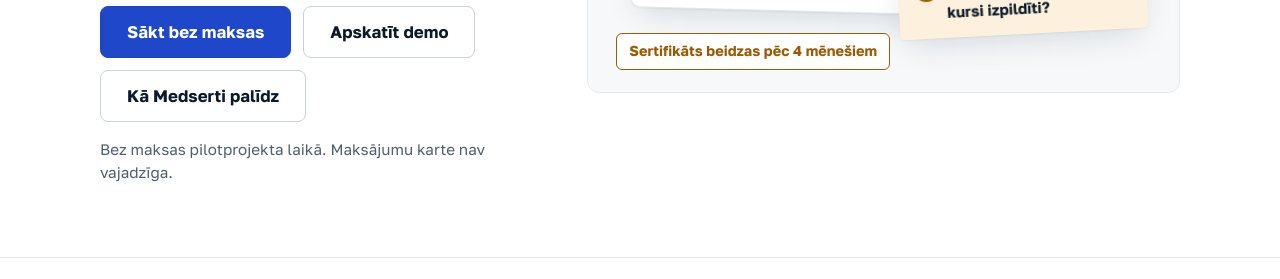
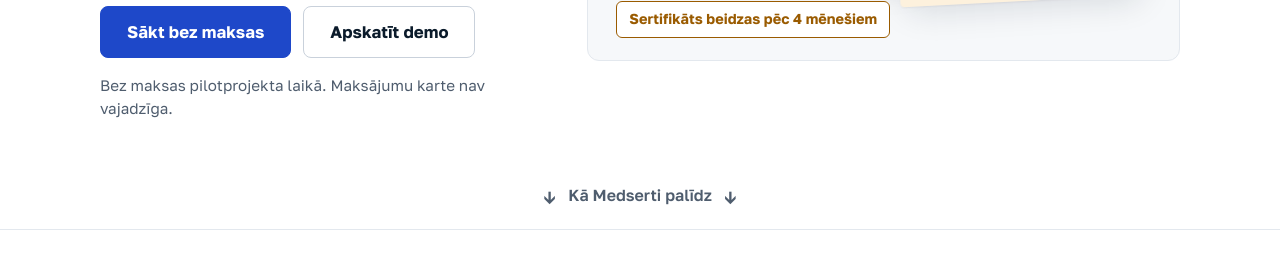
Before and after one commit to EdgarsKokins/medserti, a Next.js app: page / in a window 1280 px wide. Shown: the part 588-867 px from the top of the page. Built offline with nearby package versions, Linux system fonts and the light colour scheme; no server answers.

Commit message:
Landing: replace the third hero button with a centred "↓ Kā Medserti palīdz ↓" scroll cue
Quiet text row at the foot of the hero, arrows bob gently (off with reduced motion),
scrolls smoothly to the answer section.

Co-Authored-By: Claude Opus 5.5 <noreply@anthropic.com>

```diff
--- a/app/landing.module.css
+++ b/app/landing.module.css
@@ -7,6 +7,17 @@
 
 /* ---------- hero ---------- */
 .hero { border-bottom: 1px solid var(--border); }
+.scrollCue {
+  display: flex; align-items: center; justify-content: center; gap: 12px;
+  max-width: 1120px; margin: -24px auto 0; padding: 14px 20px 22px;
+  color: var(--muted); font-weight: 600; text-decoration: none;
+}
+.scrollCue:hover, .scrollCue:focus-visible { color: var(--accent); }
+.cueArrow { display: inline-block; font-size: 1.1rem; line-height: 1; }
+@media (prefers-reduced-motion: no-preference) {
+  .cueArrow { animation: cueBob 2.4s ease-in-out infinite; }
+}
+@keyframes cueBob { 0%, 60%, 100% { transform: translateY(0); } 30% { transform: translateY(4px); } }
 .heroInner { display: grid; grid-template-columns: minmax(0, 5fr) minmax(0, 7fr); gap: 48px 64px; align-items: center; padding: 80px 20px 72px; max-width: 1120px; margin: 0 auto; }
 .heroCopy { max-width: 32rem; }
 .heroTitle { font-size: clamp(2.4rem, 4.6vw, 3.6rem); line-height: 1.06; letter-spacing: -0.03em; font-weight: 700; margin: 0 0 20px; text-wrap: balance; }
--- a/app/page.tsx
+++ b/app/page.tsx
@@ -98,7 +98,6 @@ export default async function Home({ searchParams }: { searchParams: Promise<{ d
               <div className={s.ctas}>
                 <Link href="/register" className={`btn btn-primary ${s.ctaMain}`}>{a.start}</Link>
                 <DemoButton label={d.demo.try} className={`btn ${s.ctaGhost}`} />
-                <a href="#answer" className={`btn ${s.ctaGhost}`}>{a.seeHow}</a>
               </div>
               <p className={s.freeNote}>{l.freeNote}</p>
             </div>
@@ -116,6 +115,12 @@ export default async function Home({ searchParams }: { searchParams: Promise<{ d
               deadline={a.scatterDeadline}
             />
           </div>
+          {/* scroll cue at the foot of the hero: centred, quiet, the arrows bob unless motion is reduced */}
+          <a href="#answer" className={s.scrollCue}>
+            <span className={s.cueArrow} aria-hidden>↓</span>
+            <span>{a.seeHow}</span>
+            <span className={s.cueArrow} aria-hidden>↓</span>
+          </a>
         </section>
 
         <div className={s.wrap}>
```
